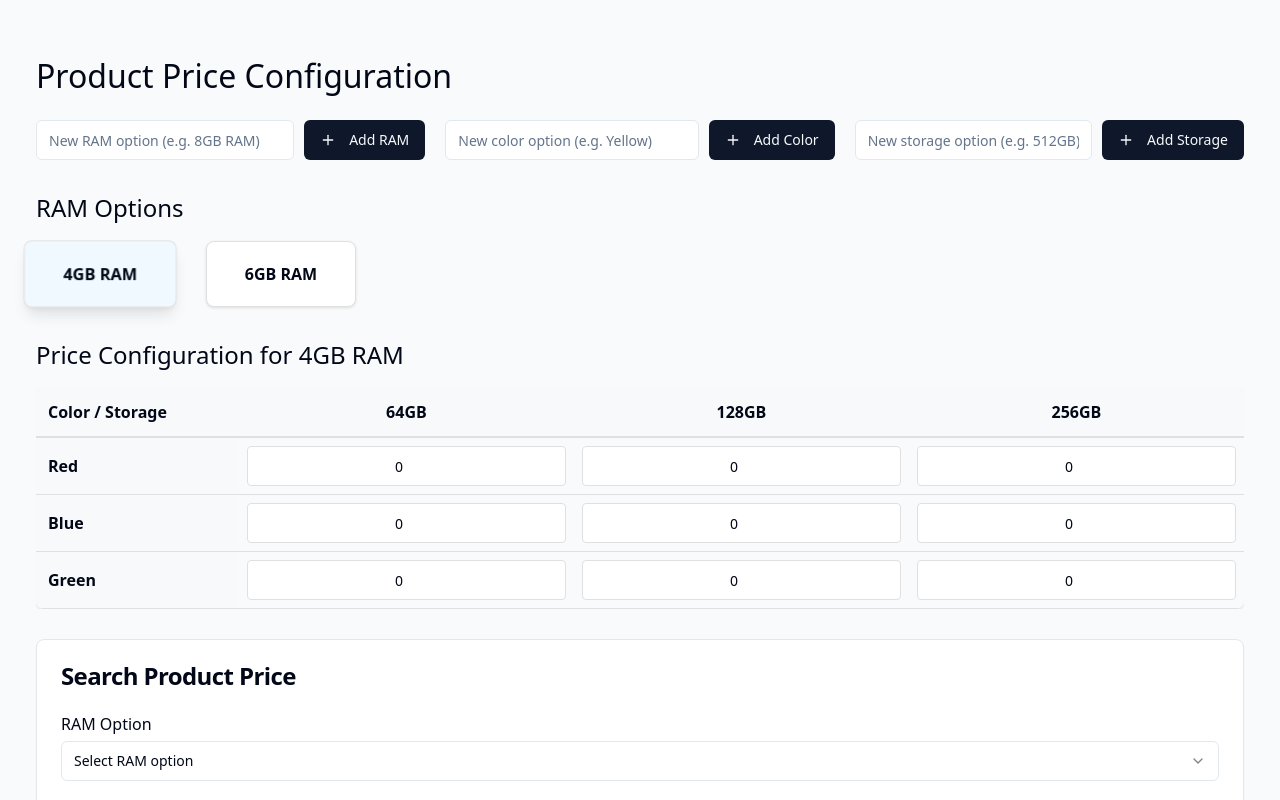
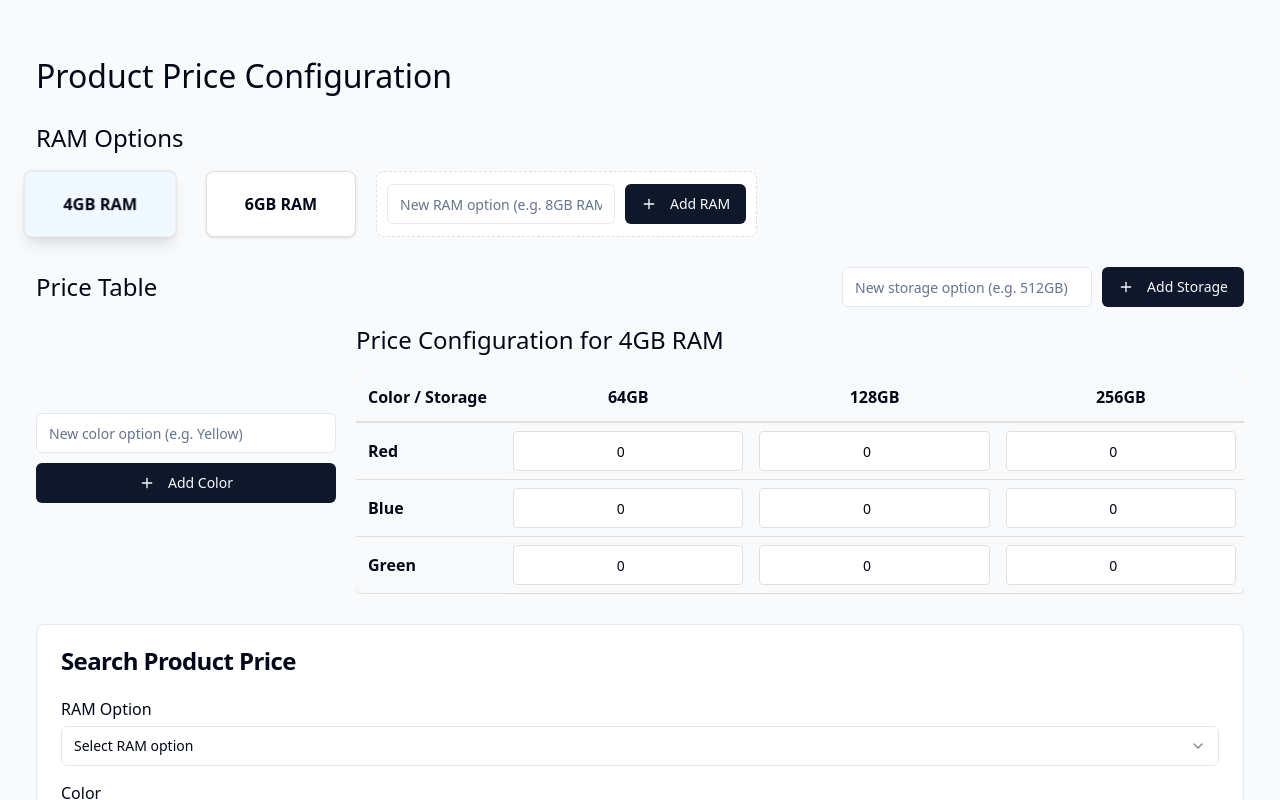
Before and after one commit to jatanbhimani/dynamic-price-grid, a React (Vite) app: page / in a window 1280 px wide. Shown: the top 800 px of the page. Built offline with nearby package versions, Linux system fonts and the light colour scheme.

Commit message:
Refactor add item buttons
Move add item buttons to respective components.

```diff
--- a/src/components/PriceGrid.tsx
+++ b/src/components/PriceGrid.tsx
@@ -1,5 +1,8 @@
 
-import React from 'react';
+import React, { useState } from 'react';
+import { Button } from '@/components/ui/button';
+import { Input } from '@/components/ui/input';
+import { Plus } from 'lucide-react';
 
 interface GridOption {
   id: string;
@@ -10,9 +13,18 @@ interface PriceGridProps {
   grids: GridOption[];
   activeGrid: string;
   setActiveGrid: (id: string) => void;
+  onAddGrid: (name: string) => void;
 }
 
-const PriceGrid: React.FC<PriceGridProps> = ({ grids, activeGrid, setActiveGrid }) => {
+const PriceGrid: React.FC<PriceGridProps> = ({ grids, activeGrid, setActiveGrid, onAddGrid }) => {
+  const [newGridName, setNewGridName] = useState<string>('');
+
+  const handleAddGrid = () => {
+    if (!newGridName.trim()) return;
+    onAddGrid(newGridName);
+    setNewGridName('');
+  };
+
   return (
     <div>
       <h2 style={{ fontSize: '1.5rem', marginBottom: '15px' }}>RAM Options</h2>
@@ -44,6 +56,28 @@ const PriceGrid: React.FC<PriceGridProps> = ({ grids, activeGrid, setActiveGrid
             <div style={{ fontWeight: 'bold' }}>{grid.name}</div>
           </div>
         ))}
+
+        {/* Add RAM option input and button */}
+        <div style={{
+          padding: '10px',
+          border: '1px dashed #e0e0e0',
+          borderRadius: '8px',
+          display: 'flex',
+          alignItems: 'center',
+          minWidth: '300px',
+          backgroundColor: '#ffffff'
+        }}>
+          <Input
+            value={newGridName}
+            onChange={(e) => setNewGridName(e.target.value)}
+            placeholder="New RAM option (e.g. 8GB RAM)"
+            style={{ marginRight: '10px' }}
+          />
+          <Button onClick={handleAddGrid}>
+            <Plus size={16} style={{ marginRight: '5px' }} />
+            Add RAM
+          </Button>
+        </div>
       </div>
     </div>
   );
--- a/src/components/ProductConfigurator.tsx
+++ b/src/components/ProductConfigurator.tsx
@@ -1,4 +1,3 @@
-
 import React, { useState, useEffect } from 'react';
 import PriceGrid from './PriceGrid';
 import PriceTable from './PriceTable';
@@ -59,7 +58,6 @@ const ProductConfigurator: React.FC = () => {
   const [activeGrid, setActiveGrid] = useState<string>('grid1');
 
   // State for new items
-  const [newGridName, setNewGridName] = useState<string>('');
   const [newRowName, setNewRowName] = useState<string>('');
   const [newColumnName, setNewColumnName] = useState<string>('');
 
@@ -93,12 +91,11 @@ const ProductConfigurator: React.FC = () => {
   };
 
   // Add new grid
-  const addGrid = () => {
-    if (!newGridName.trim()) return;
+  const addGrid = (name: string) => {
+    if (!name.trim()) return;
 
     const newId = `grid${Date.now()}`;
-    setGrids([...grids, { id: newId, name: newGridName }]);
-    setNewGridName('');
+    setGrids([...grids, { id: newId, name }]);
   };
 
   // Add new row
@@ -139,44 +136,33 @@ const ProductConfigurator: React.FC = () => {
     <div style={{ padding: '20px' }}>
       <h1 style={{ fontSize: '2rem', marginBottom: '20px' }}>Product Price Configuration</h1>
 
-      <div style={{ display: 'flex', gap: '20px', marginBottom: '20px' }}>
-        <div style={{ flex: 1 }}>
-          <div style={{ marginBottom: '10px', display: 'flex', alignItems: 'center' }}>
-            <Input
-              value={newGridName}
-              onChange={(e) => setNewGridName(e.target.value)}
-              placeholder="New RAM option (e.g. 8GB RAM)"
-              style={{ marginRight: '10px' }}
+      <div style={{ marginBottom: '30px' }}>
+        <PriceGrid
+          grids={grids}
+          activeGrid={activeGrid}
+          setActiveGrid={setActiveGrid}
+          onAddGrid={addGrid}
         />
-            <Button onClick={addGrid}>
-              <Plus size={16} style={{ marginRight: '5px' }} />
-              Add RAM
-            </Button>
-          </div>
       </div>
 
-        <div style={{ flex: 1 }}>
-          <div style={{ marginBottom: '10px', display: 'flex', alignItems: 'center' }}>
-            <Input
-              value={newRowName}
-              onChange={(e) => setNewRowName(e.target.value)}
-              placeholder="New color option (e.g. Yellow)"
-              style={{ marginRight: '10px' }}
-            />
-            <Button onClick={addRow}>
-              <Plus size={16} style={{ marginRight: '5px' }} />
-              Add Color
-            </Button>
-          </div>
-        </div>
+      <div style={{ marginBottom: '30px' }}>
+        {activeGrid && (
+          <div>
+            <div style={{
+              display: 'flex',
+              justifyContent: 'space-between',
+              alignItems: 'center',
+              marginBottom: '15px'
+            }}>
+              <h2 style={{ fontSize: '1.5rem' }}>Price Table</h2>
 
-        <div style={{ flex: 1 }}>
-          <div style={{ marginBottom: '10px', display: 'flex', alignItems: 'center' }}>
+              {/* Column Add Button */}
+              <div style={{ display: 'flex', alignItems: 'center' }}>
                 <Input
                   value={newColumnName}
                   onChange={(e) => setNewColumnName(e.target.value)}
                   placeholder="New storage option (e.g. 512GB)"
-              style={{ marginRight: '10px' }}
+                  style={{ marginRight: '10px', width: '250px' }}
                 />
                 <Button onClick={addColumn}>
                   <Plus size={16} style={{ marginRight: '5px' }} />
@@ -184,18 +170,30 @@ const ProductConfigurator: React.FC = () => {
                 </Button>
               </div>
             </div>
+
+            <div style={{ display: 'flex' }}>
+              {/* Row Add Button as a column next to the table */}
+              <div style={{
+                display: 'flex',
+                flexDirection: 'column',
+                justifyContent: 'center',
+                marginRight: '20px',
+                width: '300px'
+              }}>
+                <Input
+                  value={newRowName}
+                  onChange={(e) => setNewRowName(e.target.value)}
+                  placeholder="New color option (e.g. Yellow)"
+                  style={{ marginBottom: '10px' }}
+                />
+                <Button onClick={addRow}>
+                  <Plus size={16} style={{ marginRight: '5px' }} />
+                  Add Color
+                </Button>
               </div>
 
-      <div style={{ marginBottom: '30px' }}>
-        <PriceGrid
-          grids={grids}
-          activeGrid={activeGrid}
-          setActiveGrid={setActiveGrid}
-        />
-      </div>
-
-      <div style={{ marginBottom: '30px' }}>
-        {activeGrid && (
+              {/* Price Table */}
+              <div style={{ flexGrow: 1 }}>
                 <PriceTable
                   grid={grids.find(g => g.id === activeGrid)}
                   rows={rows}
@@ -203,6 +201,9 @@ const ProductConfigurator: React.FC = () => {
                   priceData={priceData[activeGrid] || {}}
                   updatePrice={(rowId, columnId, price) => updatePrice(activeGrid, rowId, columnId, price)}
                 />
+              </div>
+            </div>
+          </div>
         )}
       </div>
 
```
Lines whose indentation alone changed are shown as unchanged.
